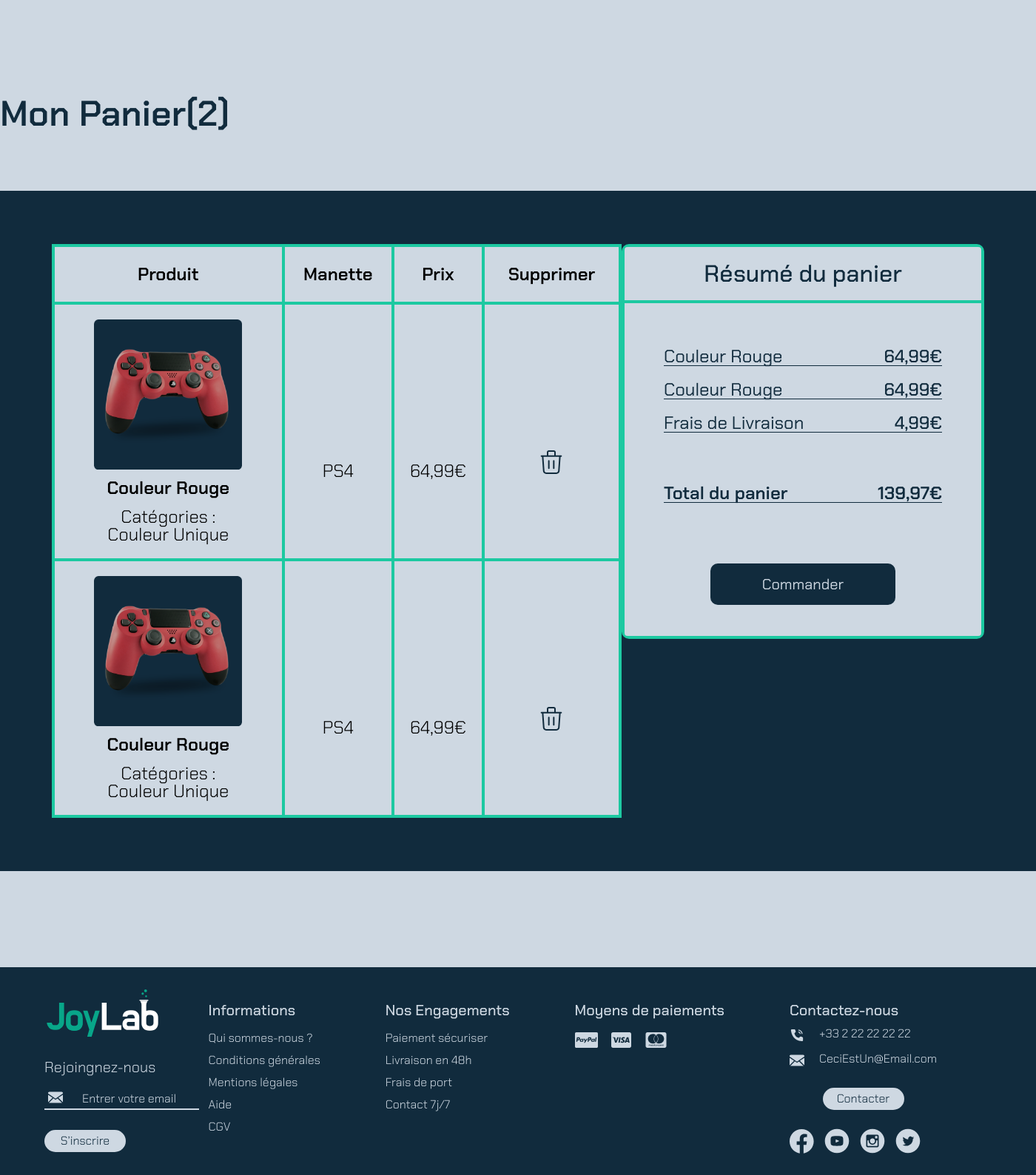
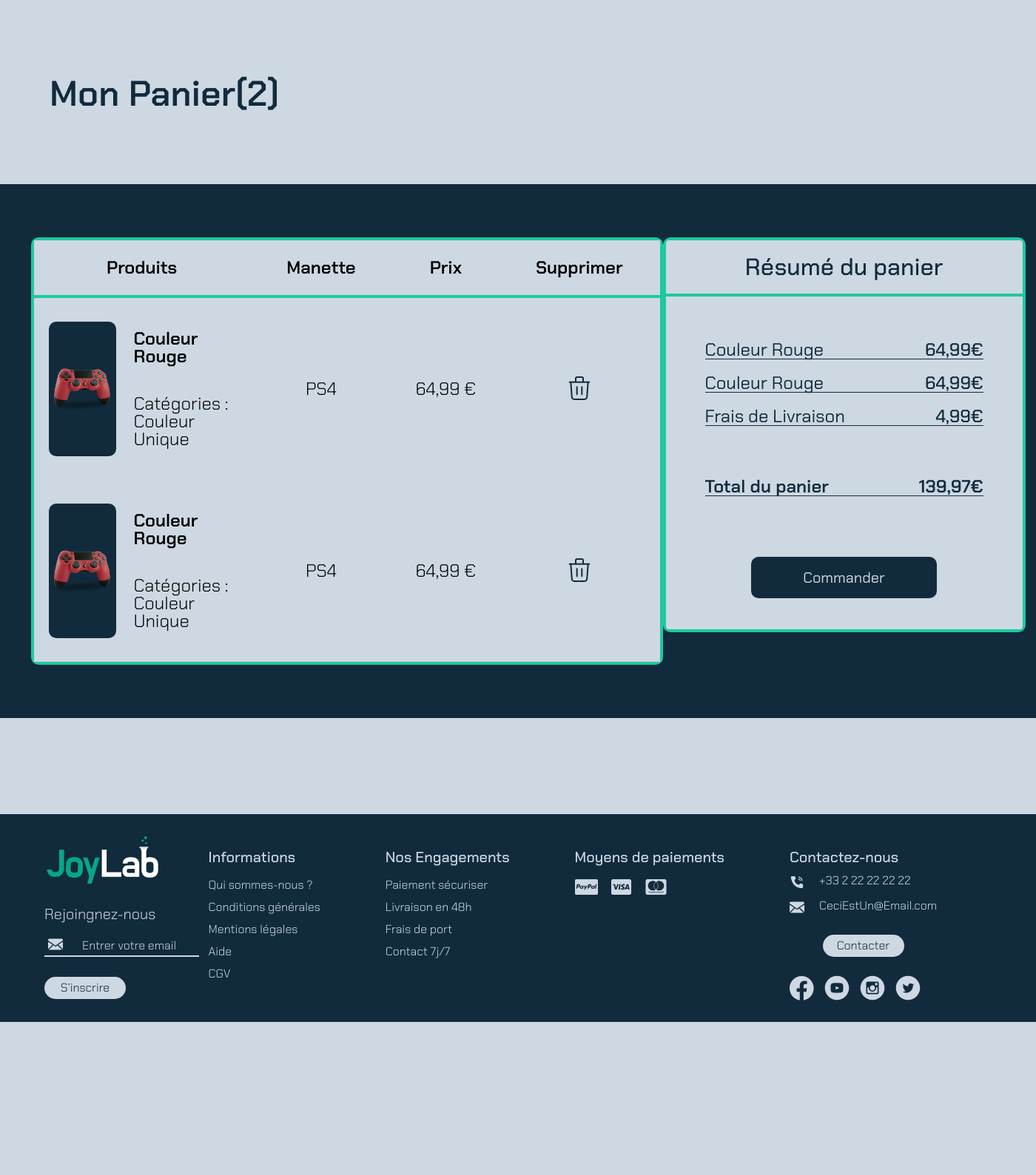
Before and after one commit to SakoSuta/JoyLab, a PHP site: template app/Views/users/panier.php in a window 1400 px wide. Shown: the part 130-1719 px from the top of the page at 74% size. After the commit the page ends 1512 px from the top, so only its background shows below. Run offline with PHP 8.4, Linux system fonts and the light colour scheme; the template is opened without the code that fills it, so the values that code supplies are empty.

Commit message:
page panier refaite

```diff
--- a/app/Views/users/panier.php
+++ b/app/Views/users/panier.php
@@ -4,69 +4,82 @@
             <div class="InfoPanier"><p class="CHAKRASemiBold font48">Mon Panier(2)</p></div>
             <div class="ContenuPanier">
                 <div class="TableauPanier">
-                    <table>
-                        <thead>
-                            <tr>
-                                <th class="CHAKRASemiBold font24">Produit</th>
-                                <th class="CHAKRASemiBold font24">Manette</th>
-                                <th class="CHAKRASemiBold font24">Prix</th>
-                                <th class="CHAKRASemiBold font24">Supprimer</th>
-                            </tr>
-                        </thead>
-                        <tbody>
-                            <tr>
-                                <td>
-                                    <div class="ContenuProduit">
-                                        <div class="Info">
-                                            <img src="..\public\img\Article\CouleurRougeB.png" alt="">
+                    <div class="Colonne">
+                        <div class="TProduits"><p class="CHAKRASemiBold font24">Produits</p></div>
+                        <!-- foreach start -->
+                        <div class="Produit">
+                            <div class="ImgProduit">
+                                <img src="..\public\img\Article\CouleurRougeB.png" alt="Couleur Rouge">
+                            </div>
                             <div class="InfoProduit">
-                                                <div class="Article">
-                                                    <p class="CHAKRASemiBold font24">Couleur Rouge</p>
+                                <div class="TitreProduit"><p class="CHAKRASemiBold font24">Couleur Rouge</p></div>
+                                <p class="policeCHAKRA font24">Catégories :</p>
+                                <p class="policeCHAKRA font24">Couleur Unique</p>
                             </div>
+                        </div>
+                        <!-- foreach end -->
+                        <div class="Produit">
+                            <div class="ImgProduit">
+                                <img src="..\public\img\Article\CouleurRougeB.png" alt="Couleur Rouge">
+                            </div>
+                            <div class="InfoProduit">
+                                <div class="TitreProduit"><p class="CHAKRASemiBold font24">Couleur Rouge</p></div>
                                 <p class="policeCHAKRA font24">Catégories :</p>
                                 <p class="policeCHAKRA font24">Couleur Unique</p>
                             </div>
                         </div>
                     </div>
-                                </td>
-                                <td class="policeCHAKRA font24"><div class="ContenuProduit">PS4</div></td>
-                                <td class="policeCHAKRA font24"><div class="ContenuProduit">64,99€</div></td>
-                                <td><div class="ContenuProduit"><a href=""><img src="../public/img/Icon/Black/Trash.svg" alt=""></a></div></td>
-                            </tr>
-                            <tr>
-                                <td>
-                                    <div class="ContenuProduit">
-                                        <div class="Info">
-                                            <img src="..\public\img\Article\CouleurRougeB.png" alt="">
+                    <div class="Colonne">
+                        <div class="TProduits"><p class="CHAKRASemiBold font24">Manette</p></div>
+                        <!-- foreach start -->
+                        <div class="Produit">
                             <div class="InfoProduit">
-                                                <div class="Article">
-                                                    <p class="CHAKRASemiBold font24">Couleur Rouge</p>
+                                <p class="policeCHAKRA font24">PS4</p>
                             </div>
-                                                <p class="policeCHAKRA font24">Catégories :</p>
-                                                <p class="policeCHAKRA font24">Couleur Unique</p>
+                        </div>
+                        <!-- foreach end -->
+                        <div class="Produit">
+                            <div class="InfoProduit">
+                                <p class="policeCHAKRA font24">PS4</p>
+                            </div>
+                        </div>
+
+                    </div>
+                    <div class="Colonne">
+                        <div class="TProduits"><p class="CHAKRASemiBold font24">Prix</p></div>
+                        <!-- foreach start -->
+                        <div class="Produit">
+                            <div class="InfoProduit">
+                                <p class="policeCHAKRA font24">64,99 €</p>
+                            </div>
+                        </div>
+                        <!-- foreach end -->
+                        <div class="Produit">
+                            <div class="InfoProduit">
+                                <p class="policeCHAKRA font24">64,99 €</p>
                             </div>
                         </div>
                     </div>
-                                </td>
-                                <td class="policeCHAKRA font24">
-                                    <div class="ContenuProduit">
-                                        <p>PS4</p>
+                    <div class="Colonne">
+                        <div class="TProduits"><p class="CHAKRASemiBold font24">Supprimer</p></div>
+                        <!-- foreach start -->
+                        <div class="Produit">
+                            <div class="InfoProduit">
+                                <a href="">
+                                    <img src="../public/img/Icon/Black/Trash.svg" alt="Supprimer">
+                                </a>
                             </div>
-                                </td>
-                                <td class="policeCHAKRA font24">
-                                    <div class="ContenuProduit">
-                                        <p>64,99€</p>
                         </div>
-                                </td>
-                                <td>
-                                    <div class="ContenuProduit">
-                                        <a href=""><img src="../public/img/Icon/Black/Trash.svg" alt=""></a>
+                        <!-- foreach end -->
+                        <div class="Produit">
+                            <div class="InfoProduit">
+                                <a href="">
+                                    <img src="../public/img/Icon/Black/Trash.svg" alt="Supprimer">
+                                </a>
                             </div>
-                                </td>
-                            </tr>
-                        </tbody>
-                    </table>
-
+                        </div>
+                    </div>
+                </div>
                 <div class="Resum">
                     <div class="Titre"><p class="CHAKRAMedium font32">Résumé du panier</p></div>
                     <div class="ContenuResume">
@@ -93,6 +106,5 @@
                 </div>
             </div>
         </div>
-        </div>
     </section>
 </main>
--- a/public/css/style.css
+++ b/public/css/style.css
@@ -688,60 +688,66 @@ main {
 
 .Panier {
   width: 100%;
-  margin: 130px 0px;
+  margin-bottom: 130px;
 }
 .Panier .InfoPanier {
   color: #112B3D;
-  margin: 80px 0px;
+  margin-top: 103px;
+  margin-left: 67px;
+  margin-bottom: 98px;
 }
 .Panier .ContenuPanier {
   background-color: #112B3D;
   width: 100%;
   display: flex;
-  justify-content: center;
+  justify-content: space-between;
+  padding: 72px 42px;
 }
 .Panier .ContenuPanier .TableauPanier {
-  padding: 72px 0px;
-  width: 90%;
+  height: max-content;
   display: flex;
-  justify-content: space-between;
-}
-.Panier .ContenuPanier .TableauPanier Table {
-  width: 818px;
-  background-color: #CED8E2;
   border: 4px solid #1CC9A1;
   border-radius: 10px;
 }
-.Panier .ContenuPanier .TableauPanier Table thead {
-  border: 4px solid #1CC9A1;
+.Panier .ContenuPanier .TableauPanier .Colonne {
+  display: flex;
+  flex-direction: column;
+  align-items: center;
 }
-.Panier .ContenuPanier .TableauPanier Table thead tr th {
-  border: 4px solid #1CC9A1;
-  padding: 25px 0px;
+.Panier .ContenuPanier .TableauPanier .Colonne .TProduits {
+  background-color: #CED8E2;
+  border-bottom: 4px solid #1CC9A1;
+  width: 100%;
+  display: flex;
+  justify-content: center;
 }
-.Panier .ContenuPanier .TableauPanier Table tbody tr {
-  border: 4px solid #1CC9A1;
+.Panier .ContenuPanier .TableauPanier .Colonne .TProduits p {
+  padding: 25px 50px;
 }
-.Panier .ContenuPanier .TableauPanier Table tbody tr td {
-  border: 4px solid #1CC9A1;
-}
-.Panier .ContenuPanier .TableauPanier Table tbody tr td .ContenuProduit {
-  padding: 20px 0px;
+.Panier .ContenuPanier .TableauPanier .Colonne .Produit {
+  background-color: #CED8E2;
+  padding: 32px 20px;
+  width: 100%;
+  height: 100%;
   display: flex;
   justify-content: center;
   align-items: center;
 }
-.Panier .ContenuPanier .TableauPanier Table tbody tr td .ContenuProduit .Info img {
-  width: 200px;
-  margin-bottom: 10px;
-}
-.Panier .ContenuPanier .TableauPanier Table tbody tr td .ContenuProduit .Info .InfoProduit {
+.Panier .ContenuPanier .TableauPanier .Colonne .Produit .ImgProduit {
+  background-color: #112B3D;
+  border-radius: 10px;
+  margin-right: 23px;
+  width: 110.59px;
+  height: 182px;
   display: flex;
   flex-direction: column;
-  align-items: center;
+  justify-content: center;
 }
-.Panier .ContenuPanier .TableauPanier Table tbody tr td .ContenuProduit .Info .InfoProduit .Article {
-  padding-bottom: 15px;
+.Panier .ContenuPanier .TableauPanier .Colonne .Produit .ImgProduit img {
+  width: 100%;
+}
+.Panier .ContenuPanier .TableauPanier .Colonne .Produit .InfoProduit .TitreProduit {
+  margin-bottom: 40px;
 }
 .Panier .ContenuPanier .Resum {
   width: 490px;
```
Also changed, not shown: note.php (+112 -0 lines), public/sass/_panier.scss (+43 -37 lines), 1 other file. Lines whose indentation alone changed are shown as unchanged.
